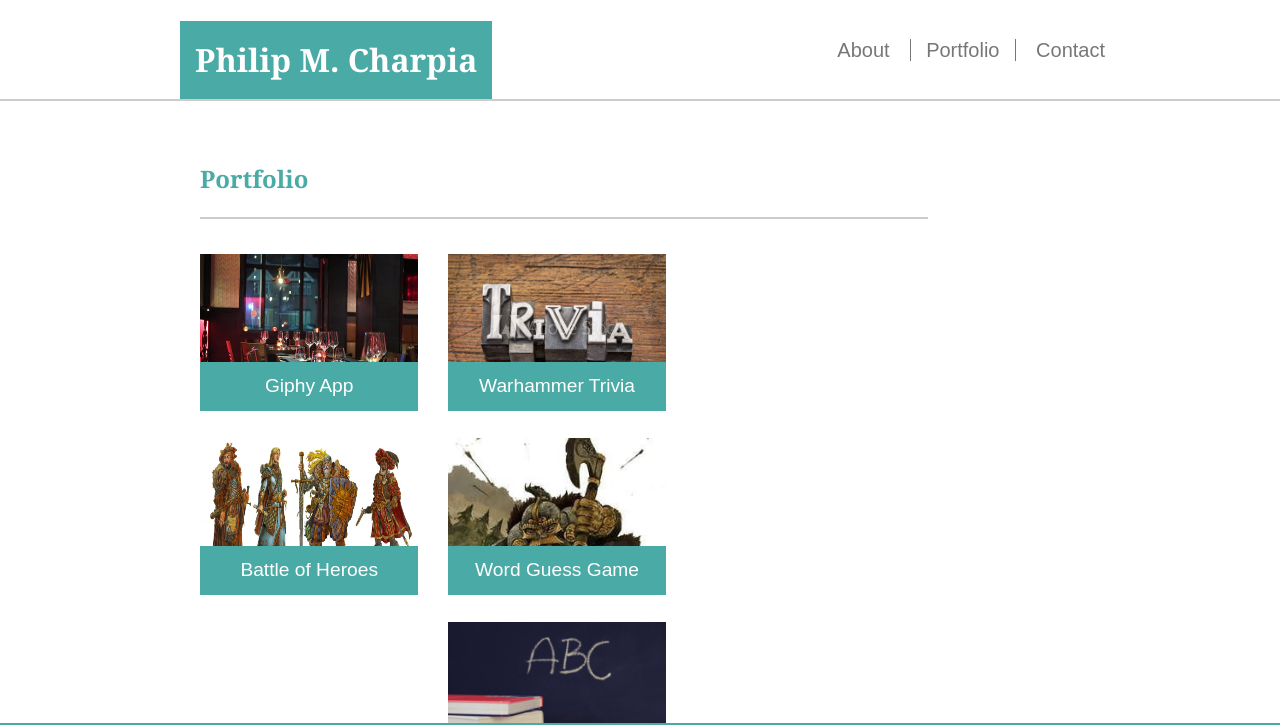
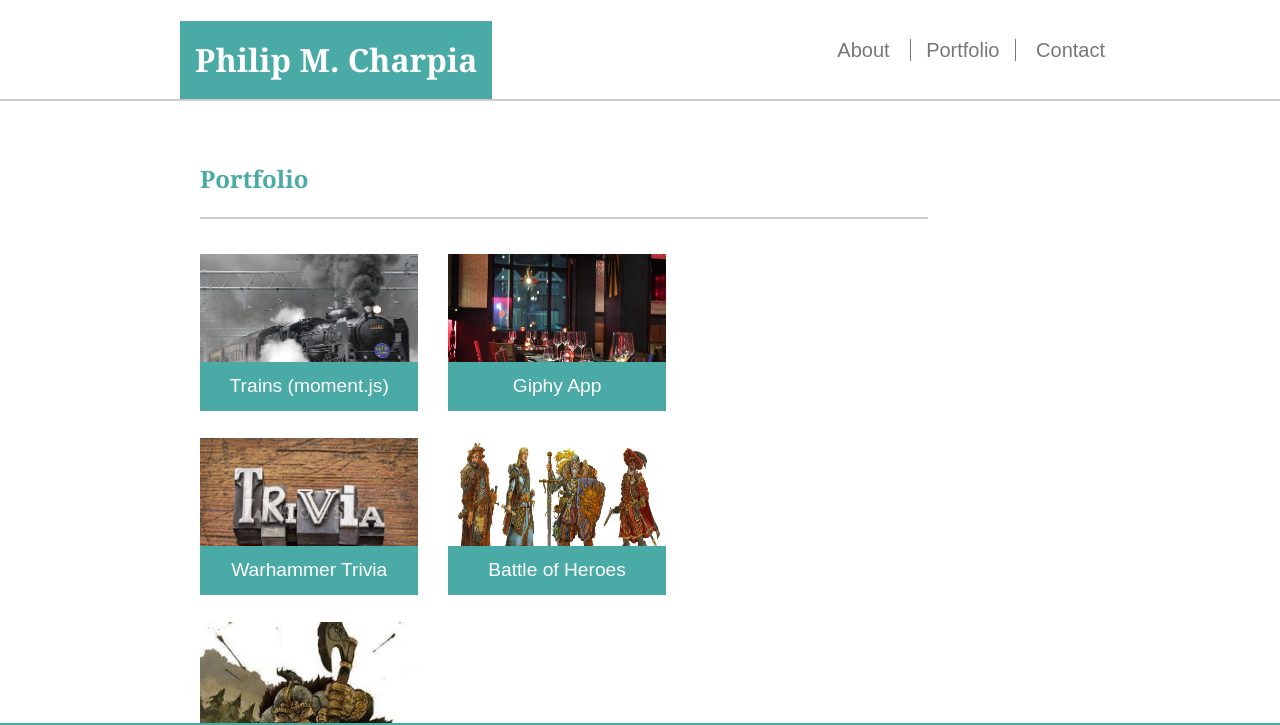
Before and after one commit to pcharpia6/portfolio, a plain HTML site: page index.html in a window 1280 px wide. Shown: the top 725 px of the page. Drawn offline with Linux system fonts and the light colour scheme.

Commit message:
added the train time homework assignment

```diff
--- a/index.html
+++ b/index.html
@@ -25,6 +25,12 @@
                 <div class="container">
                     <h2>Portfolio</h2>
                     <ul class="linkPictures">
+                        <li class="img-overlay">
+                            <a href="https://pcharpia6.github.io/train-time/">
+                                <img class="portfolioLink" src="assets/images/train.jpeg" alt="train times">
+                                <div class="overlayText">Trains (moment.js)</div>
+                            </a>
+                        </li>
                         <li class="img-overlay">
                             <a href="https://pcharpia6.github.io/week-07-homework/">
                                 <img class="portfolioLink" src="assets/images/diner.jpeg" alt="giphy-app">
```
Also changed, not shown: assets/images/train.jpeg (added).
